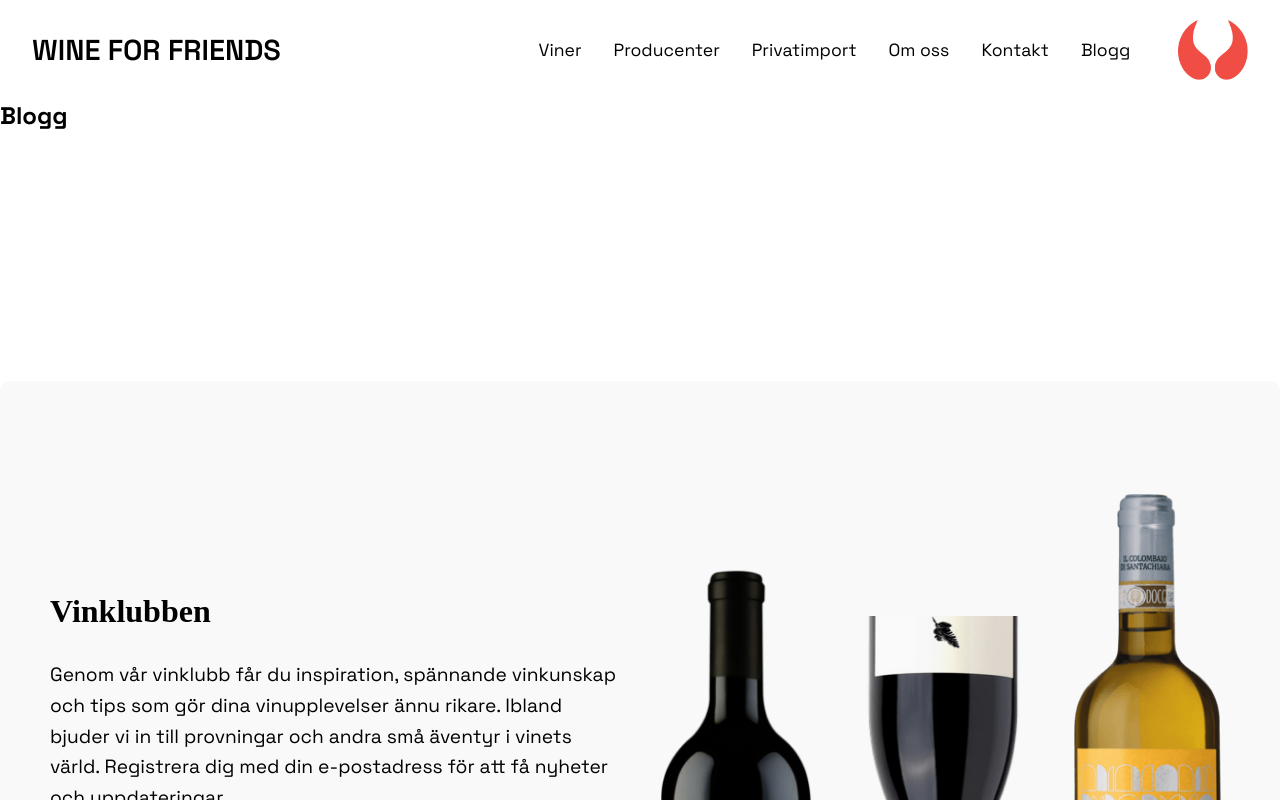
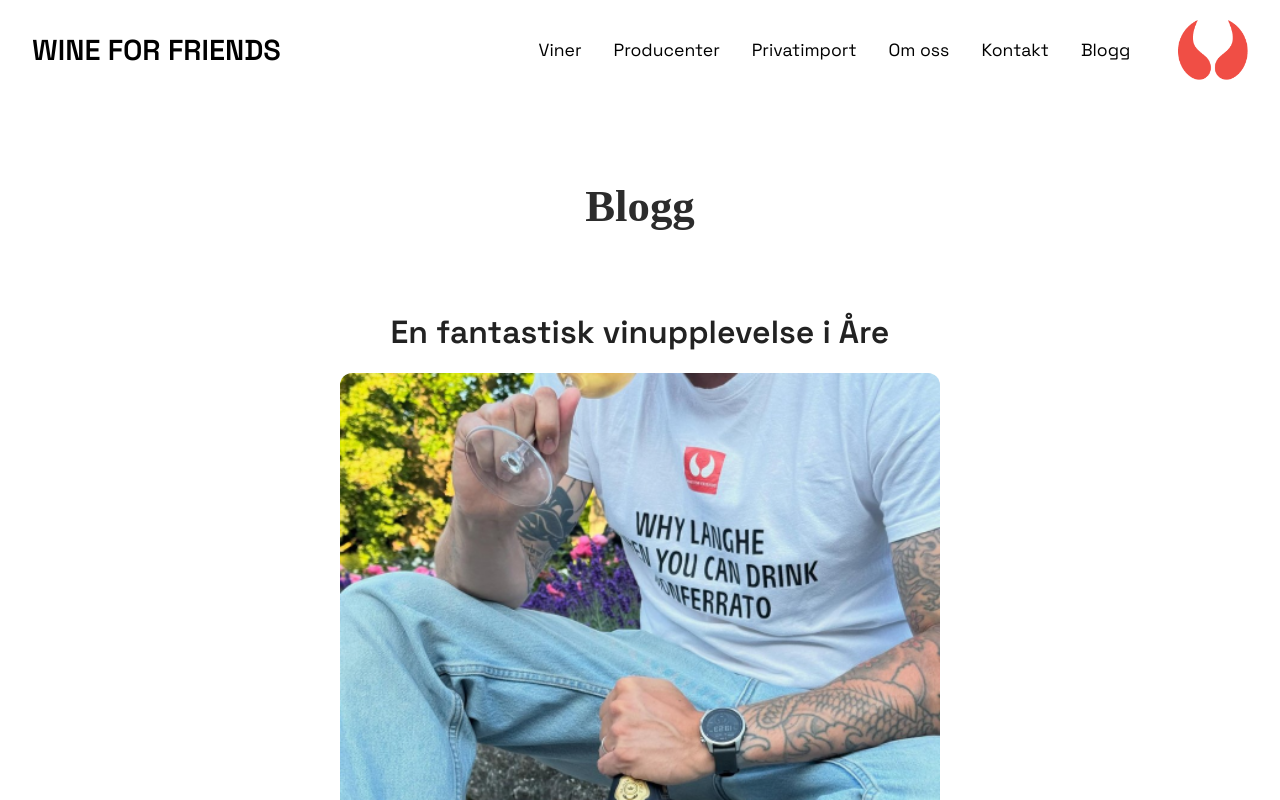
Before and after one commit to Nygaaard/wff-frontend, a React (Vite) app: page /blog in a window 1280 px wide. Shown: the top 800 px of the page. Built offline with nearby package versions, Linux system fonts and the light colour scheme.

Commit message:
Blog Page

```diff
--- /dev/null
+++ b/src/assets/styles/layout/blog.scss
@@ -0,0 +1,73 @@
+.blog-page {
+    max-width: 900px;
+    margin: 0 auto;
+    padding: 5rem 2rem;
+    display: flex;
+    flex-direction: column;
+    align-items: center;
+
+    h1 {
+        text-align: center;
+        font-size: 2.8rem;
+        margin-bottom: 4rem;
+        font-weight: 700;
+        color: #2c2c2c;
+    }
+
+    .blog-list {
+        display: flex;
+        flex-direction: column;
+        gap: 4rem;
+        width: 100%;
+        align-items: center;
+    }
+
+    .blog-post {
+        display: flex;
+        flex-direction: column;
+        align-items: center;
+        width: 100%;
+        text-align: left;
+
+        .post-content {
+            text-align: left;
+
+            h2 {
+                font-size: 2rem;
+                margin-bottom: 0.3rem;
+                font-weight: 600;
+                color: #222;
+                padding: 1rem;
+            }
+
+            .date {
+                font-size: 0.9rem;
+                color: rgba(136, 136, 136, 0.7);
+                margin-top: 1rem;
+                margin-bottom: 1rem;
+            }
+        }
+
+        img {
+            width: 80%;
+            max-width: 600px;
+            height: auto;
+            border-radius: 0.75rem;
+            margin-bottom: 1.5rem;
+        }
+
+        .text {
+            font-size: 1.05rem;
+            line-height: 1.8;
+            color: #333;
+            white-space: pre-line;
+        }
+    }
+
+    .section-divider {
+        margin: 3rem 0;
+        border: none;
+        border-top: 1px solid #ddd;
+        width: 80%;
+    }
+}
--- a/src/assets/styles/main.scss
+++ b/src/assets/styles/main.scss
@@ -9,6 +9,7 @@
 @import "./layout//about.scss";
 @import "./layout//Import.scss";
 @import "./layout/contact.scss";
+@import "./layout//blog.scss";
 
 @import "./components/specificProducerCard.scss";
 @import "./components/producerCard.scss";
--- a/src/pages/BlogPage.tsx
+++ b/src/pages/BlogPage.tsx
@@ -1,7 +1,47 @@
+import imageOne from "../assets/images/insta2.png";
+import imageTwo from "../assets/images/insta3.png";
+
+const blogPosts = [
+  {
+    image: imageOne,
+    title: "En fantastisk vinupplevelse i Åre",
+    date: "24 april 2025",
+    content: `
+      Vi hade en magisk kväll med vinprovning i fjällen där vi testade några av våra nya favoriter.
+      Smakerna gifte sig med den kalla fjälluften och sällskapet var på topp.
+      Det blev en kväll att minnas – både för smakerna och stämningen. Vi rekommenderar varmt vår nya Amarone från Valpolicella!
+    `,
+  },
+  {
+    image: imageTwo,
+    title: "Nyheter från vingårdarna i Toscana",
+    date: "12 april 2025",
+    content: `
+      Under vår senaste resa till Italien fick vi en unik inblick i hur de toskanska vingårdarna jobbar med hållbarhet.
+      Vi besökte små familjeägda gårdar där vinmakarna brinner för både tradition och innovation.
+      Det kommer att påverka vårt sortiment – håll utkik efter nya ekologiska tillskott!
+    `,
+  },
+];
+
 const BlogPage = () => {
   return (
-    <div>
-      <h2>Blogg</h2>
+    <div className="blog-page">
+      <h1>Blogg</h1>
+
+      <div className="blog-list">
+        {blogPosts.map((post, index) => (
+          <div className="blog-post" key={index}>
+            <div className="post-content">
+              <h2>{post.title}</h2>
+            </div>
+            <img src={post.image} alt={`Bloggbild ${index + 1}`} />
+            <p className="text">{post.content}</p>
+            <p className="date">{post.date}</p>
+            {index < blogPosts.length - 1 && <hr className="section-divider" />}
+          </div>
+        ))}
+      </div>
     </div>
   );
 };
```
